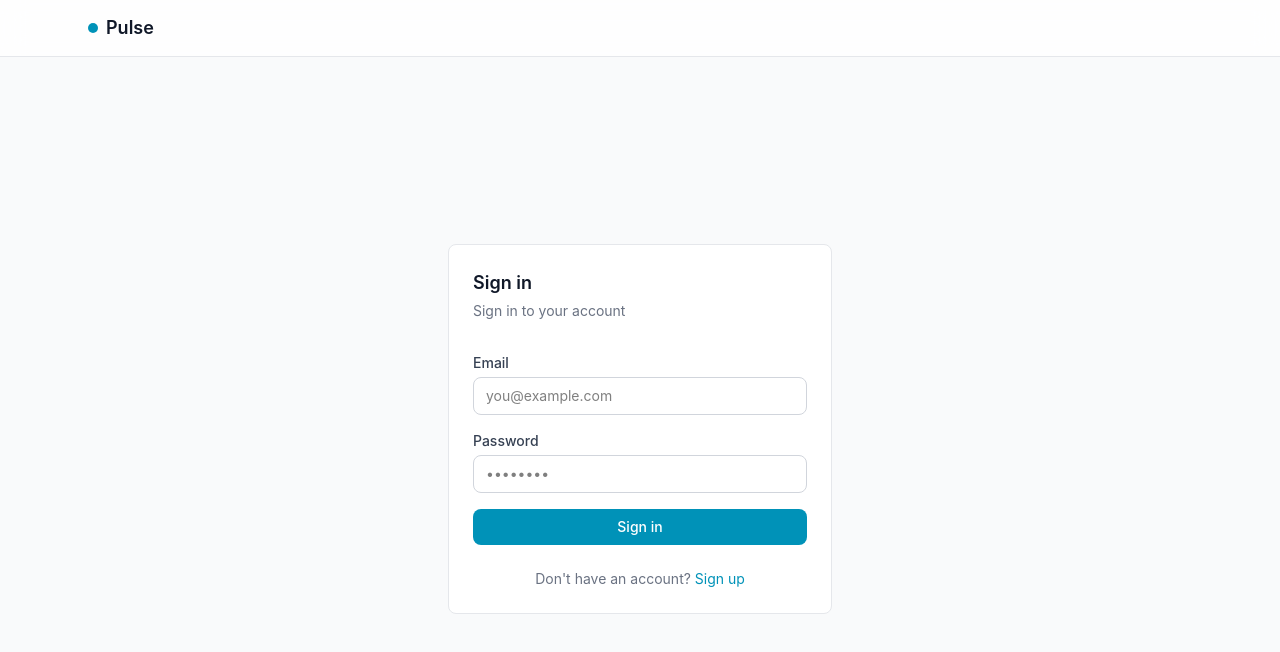
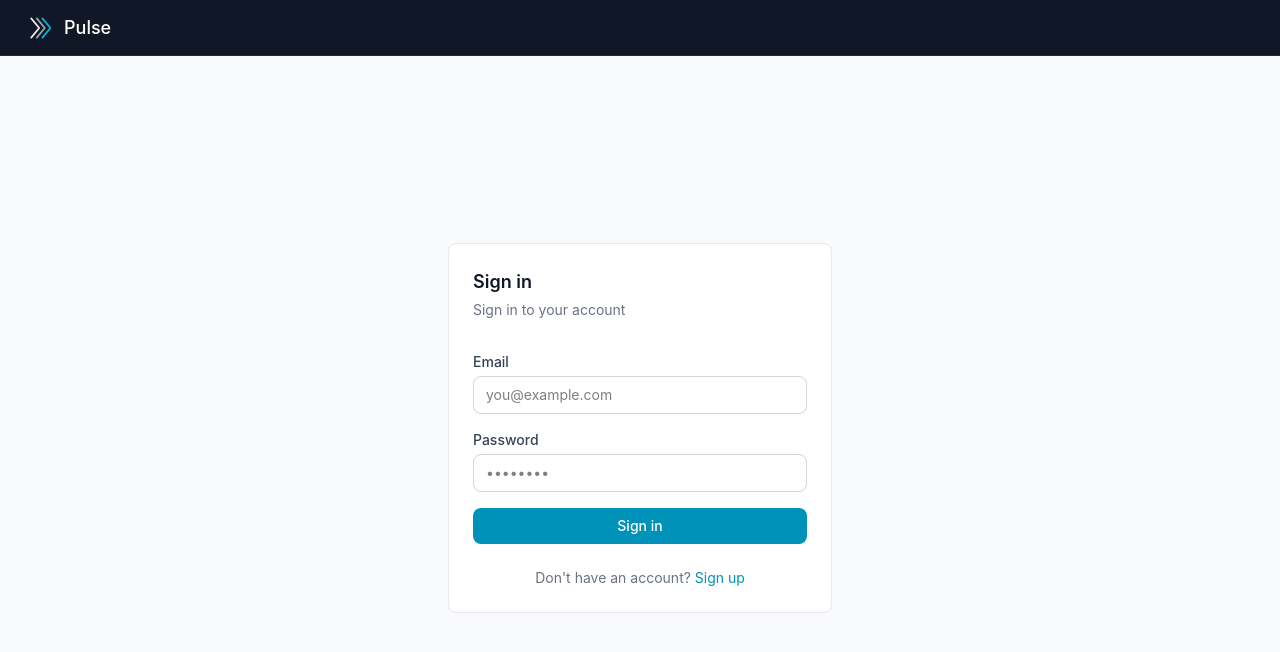
Before and after one commit to Jenn771/pulse, a Next.js app in the folder frontend/: page / in a window 1280 px wide. Shown: the top 652 px of the page. Built offline with nearby package versions, Linux system fonts and the light colour scheme; no server answers.

Commit message:
update to dark navbar

```diff
--- a/frontend/components/AppNavbar.tsx
+++ b/frontend/components/AppNavbar.tsx
@@ -1,12 +1,11 @@
 import type { ReactNode } from "react"
 import Link from "next/link"
+import { PulseLogo } from "@/components/Icons"
 
 export function AppNavbarShell({ children }: { children: ReactNode }) {
   return (
-    <nav className="sticky top-0 z-10 border-b border-gray-200 bg-white/90 backdrop-blur-md supports-[backdrop-filter]:bg-white/80">
-      <div className="mx-auto flex h-14 max-w-6xl items-center justify-between gap-4 px-6">
-        {children}
-      </div>
+    <nav className="sticky top-0 z-10 flex h-14 items-center justify-between border-b border-gray-800 bg-gray-900 px-6">
+      {children}
     </nav>
   )
 }
@@ -15,12 +14,9 @@ export function PulseBrandLink({ href = "/dashboard" }: { href?: string }) {
   return (
     <Link
       href={href}
-      className="flex items-center gap-2 text-lg font-semibold text-gray-900 transition-colors hover:text-gray-700"
+      className="flex items-center gap-2 text-lg font-medium text-white transition-colors hover:text-gray-200"
     >
-      <span
-        className="inline-flex h-2.5 w-2.5 shrink-0 rounded-full bg-cyan-600"
-        aria-hidden
-      />
+      <PulseLogo />
       Pulse
     </Link>
   )
```
